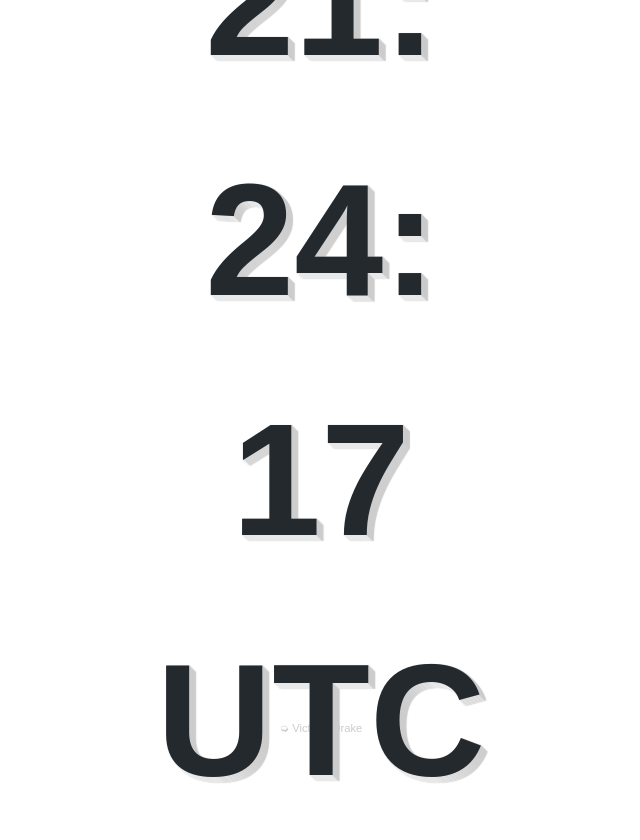
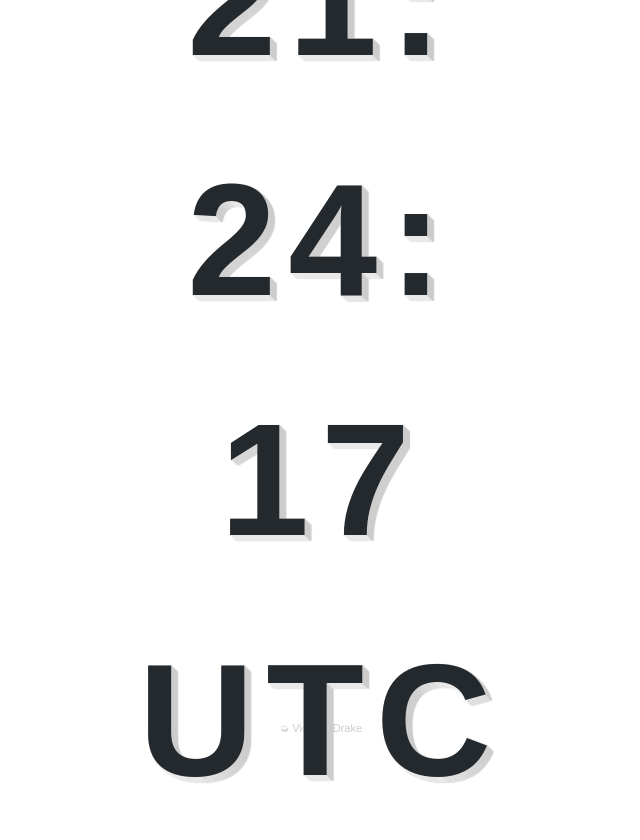
Before and after one commit to victoriadrake/utc, a plain HTML site: page index.html in a window 1280 px wide. Shown: the whole page, without its empty margins (319-959 px from the left). Drawn offline with Linux system fonts and the light colour scheme.

Commit message:
Adjust spacing

```diff
--- a/style.css
+++ b/style.css
@@ -159,6 +159,7 @@ section.hero {
 section.hero h1 {
     font-size: calc(10rem * var(--scale));
     margin: 0;
+    letter-spacing: 0.75rem;
     z-index: 1;
     color: var(--color-text-primary);
     text-shadow: 1px 0px 1px #ccc, 0px 1px 1px #eee, 2px 1px 1px #ccc, 1px 2px 1px #eee, 3px 2px 1px #ccc, 2px 3px 1px #eee, 4px 3px 1px #ccc, 3px 4px 1px #eee, 5px 4px 1px #ccc, 4px 5px 1px #eee, 6px 5px 1px #ccc, 5px 6px 1px #eee, 7px 6px 1px #ccc;
```
